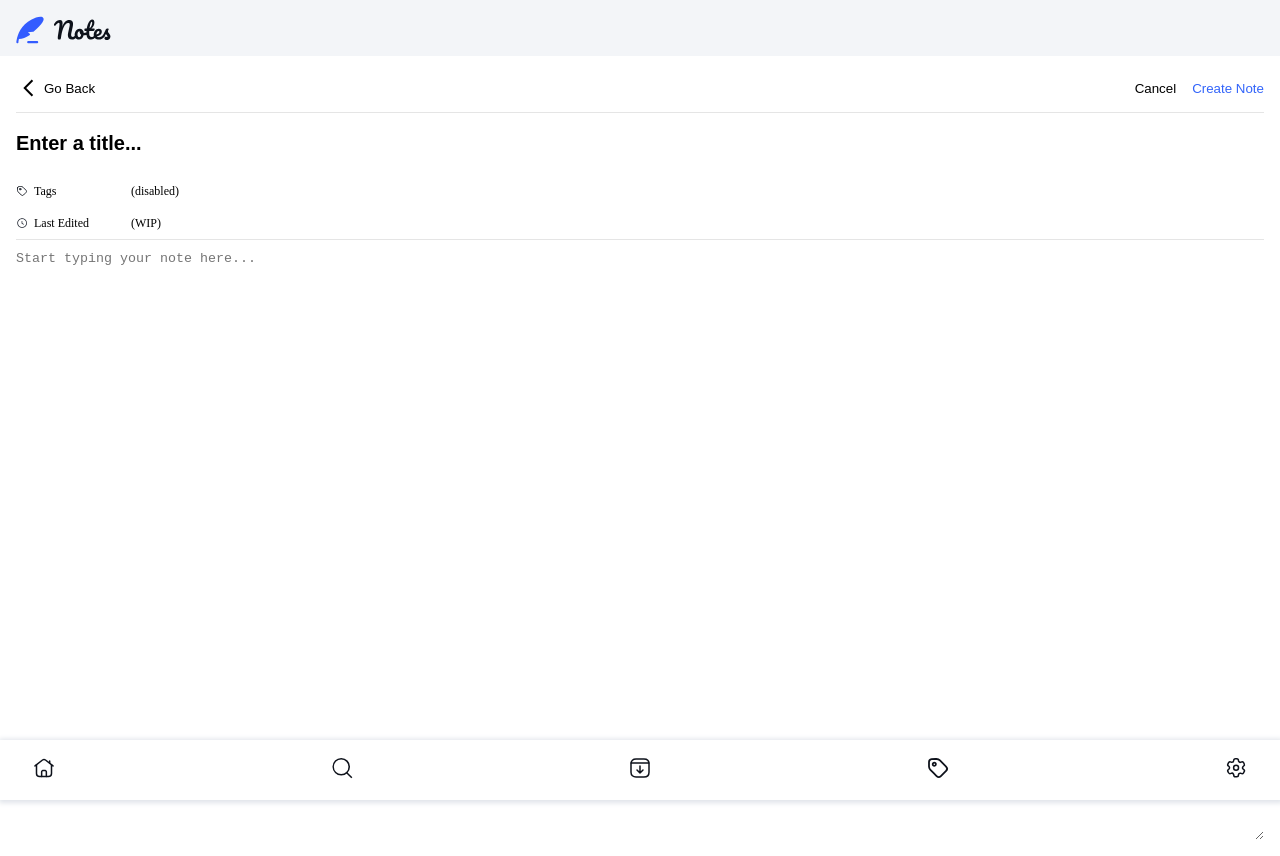
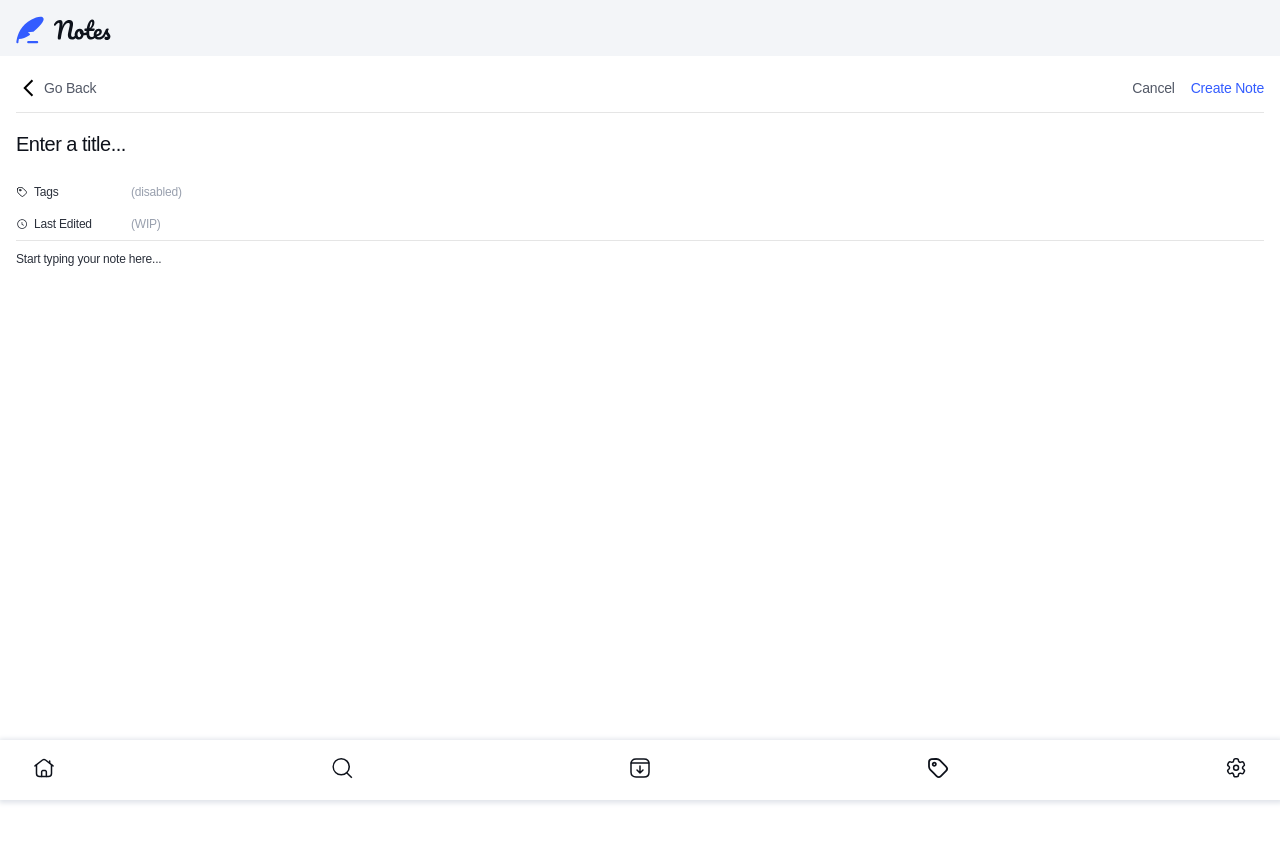
Before and after one commit to raistmere/note-taking-webapp-frontend, a React (Vite) app: page /dashboard in a window 1280 px wide. Both pictures are taken after a click on the element 1240 px from the left and 696 px from the top of the page. Built offline with nearby package versions, Linux system fonts and the light colour scheme; no server answers; a web font is replaced by a local one.

Commit message:
style: added more css styling
- Improved styling to better match figma design

```diff
--- a/src/components/NoteCreate/NoteCreate.module.css
+++ b/src/components/NoteCreate/NoteCreate.module.css
@@ -29,6 +29,11 @@
                 color: black;
                 border-style: none;
                 background-color: transparent;
+
+                > p {
+
+                    color: var(--color-neutral-600);
+                }
             }
 
             > .buttonContainer {
@@ -40,11 +45,12 @@
 
                     border-style: none;
                     background-color: transparent;
+                    color: var(--color-neutral-600);
                 }
 
                 > .saveButton {
 
-                    color: rgb(50, 100, 250);
+                    color: var(--color-blue-500);
                 }
             }
 
@@ -68,20 +74,19 @@
 
                     border-style: none;
                     padding: 0.5rem 0.5rem 0.5rem 0;
-                    font-size: 1.25rem;
+                    color: var(--color-neutral-950);
 
                     &::placeholder {
 
-                        color: black;
-                        font-weight: bold;
+                        color: var(--color-neutral-950);
                     }
 
                     &:focus {
 
                         padding: 0.5rem;
-                        border-left-style: solid;
-                        border-left-color: rgb(50, 100, 250);
-                        border-left-width: 0.125rem;
+                        border-style: solid;
+                        border-color: var(--color-blue-500);
+                        border-width: 0.125rem;
                         outline-color: transparent;
 
                         &::placeholder {
@@ -119,6 +124,7 @@
                         > p {
 
                             align-self: center;
+                            color: var(--color-neutral-700);
                         }
                     }
 
@@ -126,6 +132,11 @@
 
                         display: flex;
                         flex: 2;
+
+                        > p {
+
+                            color: var(--color-neutral-400);
+                        }
                     }
                 }
 
@@ -152,12 +163,14 @@
                         > p {
 
                             align-self: center;
+                            color: var(--color-neutral-700);
                         }
                     }
 
                     > p {
 
                         align-self: center;
+                        color: var(--color-neutral-400);
                     }
                 }
             }
@@ -173,13 +186,20 @@
                     height: 100%;
                     border-style: none;
                     background-color: transparent;
+                    resize: none;
+                    color: var(--color-neutral-700);
+
+                    &::placeholder {
+
+                        color: var(--color-neutral-700);
+                    }
 
                     &:focus {
 
                         padding: 0.5rem;
-                        border-left-style: solid;
-                        border-left-color: rgb(50, 100, 250);
-                        border-left-width: 0.125rem;
+                        border-style: solid;
+                        border-color: rgb(50, 100, 250);
+                        border-width: 0.125rem;
                         outline-color: transparent;
 
                         &::placeholder {
--- a/src/components/NoteCreate/NoteCreate.tsx
+++ b/src/components/NoteCreate/NoteCreate.tsx
@@ -20,39 +20,39 @@ const NoteCreate = (props: Props) => {
                 <div className={styles.headerContainer}>
                     <button type={"button"} className={styles.backLinkContainer} onClick={() => props.viewList()}>
                         <img src={leftArrowIcon} alt="Left arrow icon"/>
-                        <p>Go Back</p>
+                        <p className={`sans-serif-5`}>Go Back</p>
                     </button>
                     <div className={styles.buttonContainer}>
-                        <button>
+                        <button className={`sans-serif-5`}>
                             Cancel
                         </button>
-                        <button type={"submit"} className={styles.saveButton}>
+                        <button type={"submit"} className={`${styles.saveButton} sans-serif-5`}>
                             Create Note
                         </button>
                     </div>
                 </div>
                 <div className={styles.contentContainer}>
                     <div className={styles.headerContainer}>
-                        <input type="text" name="title" className={styles.noteTitle} placeholder="Enter a title..."/>
+                        <input type="text" name="title" className={`${styles.noteTitle} sans-serif-2`} placeholder="Enter a title..."/>
                         <div className={styles.tagContainer}>
                             <div className={styles.titleContainer}>
                                 <img src={tagIcon} alt="tag icon" />
-                                <p>Tags</p>
+                                <p className={`sans-serif-6`}>Tags</p>
                             </div>
                             <div className={styles.listContainer}>
-                                <p>(disabled)</p>
+                                <p className={`sans-serif-6`}>(disabled)</p>
                             </div>
                         </div>
                         <div className={styles.timestampContainer}>
                             <div>
                                 <img src={timeIcon} />
-                                <p>Last Edited</p>
+                                <p className={`sans-serif-6`}>Last Edited</p>
                             </div>
-                            <p>(WIP)</p>
+                            <p className={`sans-serif-6`}>(WIP)</p>
                         </div>
                     </div>
                     <div className={styles.textContainer}>
-                        <textarea name="note" placeholder="Start typing your note here..." />
+                        <textarea  className={`sans-serif-6`} name="note" placeholder="Start typing your note here..." />
                     </div>
                 </div>
             </form>
--- a/src/components/NoteList/NoteList.module.css
+++ b/src/components/NoteList/NoteList.module.css
@@ -20,6 +20,13 @@
             display: flex;
             flex-direction: column;
             gap: 0.75rem;
+            padding-bottom: 0.75rem;
+            box-shadow: 0 2px 0 var(--color-neutral-200);
+
+            > p {
+
+                color: var(--color-neutral-950);
+            }
 
             > .tagContainer {
 
@@ -29,8 +36,17 @@
                 > p {
 
                     padding: 0.125rem 0.375rem 0.125rem 0.375rem;
-                    background-color: lightgray;
+                    background-color: var(--color-neutral-200);
+                    color: var(--color-neutral-950);
                     border-radius: 0.25rem;
+                }
+            }
+
+            > .timestampContainer {
+
+                > p {
+
+                    color: var(--color-neutral-700);
                 }
             }
         }
--- a/src/components/NoteList/NoteList.tsx
+++ b/src/components/NoteList/NoteList.tsx
@@ -20,13 +20,14 @@ const NoteList = (props: Props) => {
                         {props.noteList.map((note: Note) => (
                             <li key={note.id} className={styles.noteContainer}
                                 onClick={() => props.viewDetail(note.id)}>
-                                <strong>{note.title}</strong>
+                                <p className={`sans-serif-3`}>{note.title}</p>
                                 <div className={styles.tagContainer}>
-                                    <p>Dev</p>
-                                    <p>React</p>
+                                    <p className={`sans-serif-6`}>Dev</p>
+                                    <p className={`sans-serif-6`}>React</p>
                                 </div>
-                                <p>29 Oct 2024</p>
-                                <hr/>
+                                <div className={styles.timestampContainer}>
+                                    <p className={`sans-serif-6`}>29 Oct 2024</p>
+                                </div>
                             </li>))}
                     </ul>
                 )
```
